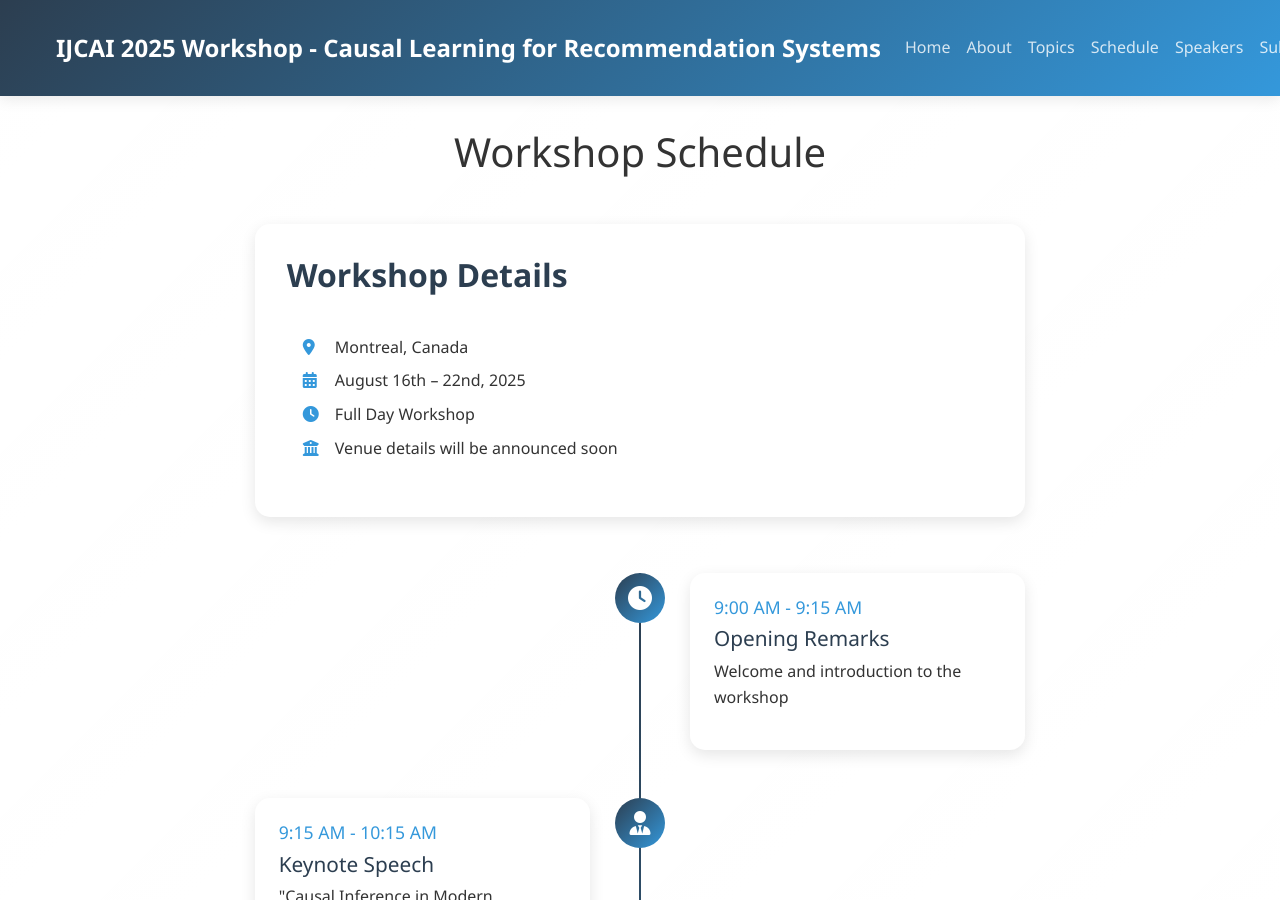
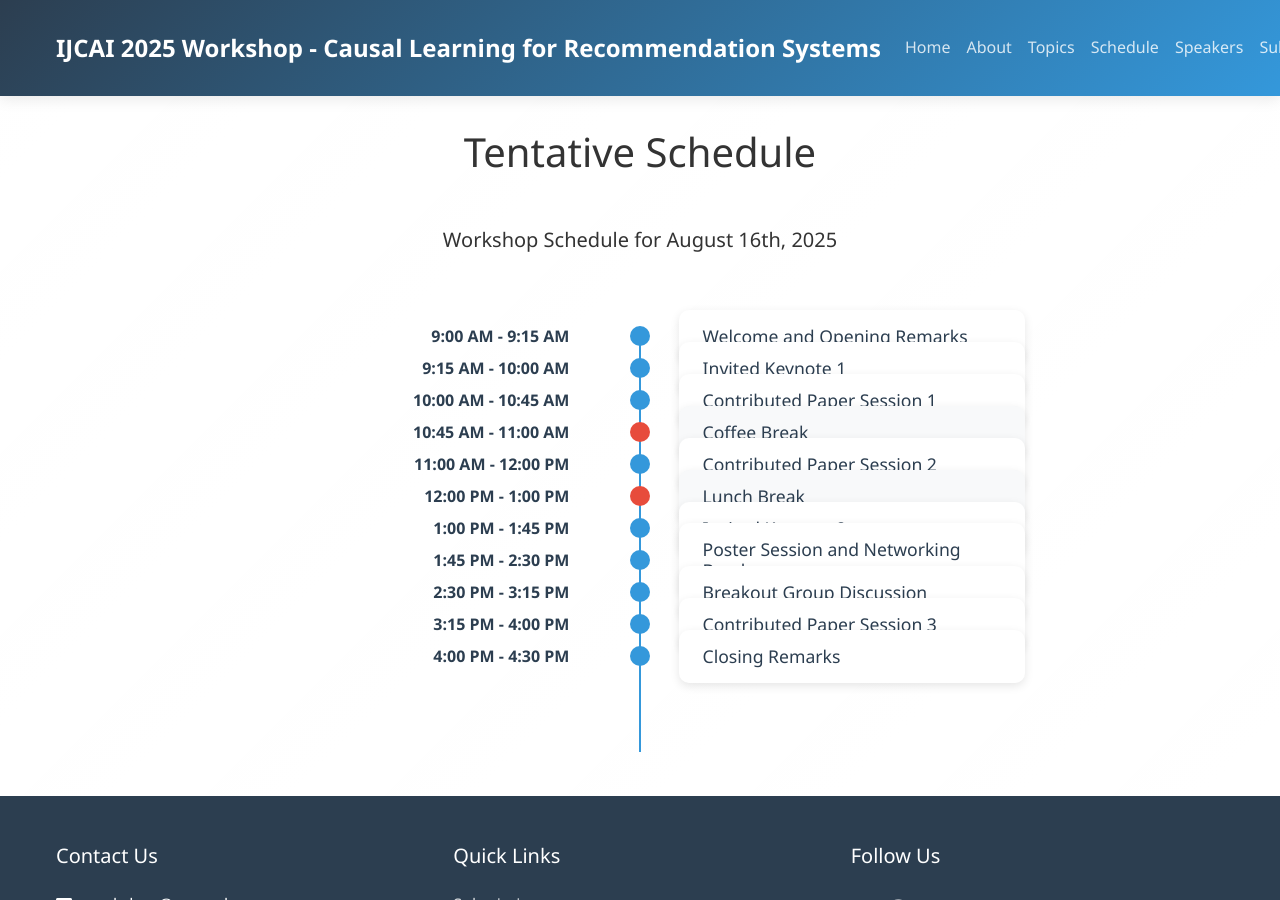
Before and after one commit to xxxholic0511/ijcai2025-causal-learning-recsys, a Jekyll site: the page built from schedule.md, in a window 1280 px wide and 900 px high. Built offline with Jekyll 4.4.1, drawn with Linux system fonts in a browser that asks for light colours; some of the changed text lies outside the part shown.

Commit message:
enhance 4

```diff
--- a/assets/css/main.css
+++ b/assets/css/main.css
@@ -86,7 +86,7 @@
 
 /* Hero section */
 .hero-section {
-    background-image: url('../images/montreal-skyline.jpg');
+    background-image: url('../images/montreal-river-sunset-with-city-lights-urban-buildings.jpg');
     background-size: cover;
     background-position: center;
     background-repeat: no-repeat;
@@ -104,7 +104,7 @@
     left: 0;
     right: 0;
     bottom: 0;
-    background: rgba(44, 62, 80, 0.7);
+    background: linear-gradient(135deg, rgba(44, 62, 80, 0.65) 0%, rgba(52, 152, 219, 0.65) 100%);
     z-index: 1;
 }
 
@@ -113,18 +113,49 @@
     z-index: 2;
     color: white;
     text-align: center;
+    padding: 2rem;
+    background: rgba(255, 255, 255, 0.15);
+    backdrop-filter: blur(10px);
+    -webkit-backdrop-filter: blur(10px);
+    border-radius: 20px;
+    border: 1px solid rgba(255, 255, 255, 0.3);
+    max-width: 800px;
+    margin: 0 auto;
+    box-shadow: 0 8px 32px rgba(0, 0, 0, 0.1);
 }
 
 .hero-content h1 {
     font-size: 3.5rem;
     margin-bottom: 1.5rem;
     font-weight: 700;
+    text-shadow: 2px 2px 4px rgba(0, 0, 0, 0.3);
+    letter-spacing: 0.5px;
 }
 
 .hero-content p {
     font-size: 1.25rem;
     margin-bottom: 2rem;
-    opacity: 0.9;
+    opacity: 0.95;
+    text-shadow: 1px 1px 2px rgba(0, 0, 0, 0.2);
+    line-height: 1.8;
+}
+
+.hero-content .btn-primary {
+    background: rgba(255, 255, 255, 0.2);
+    border: 2px solid white;
+    color: white;
+    padding: 1rem 2.5rem;
+    font-size: 1.1rem;
+    font-weight: 600;
+    border-radius: 50px;
+    transition: all 0.3s ease;
+}
+
+.hero-content .btn-primary:hover {
+    background: white;
+    color: var(--primary-color);
+    transform: translateY(-2px);
+    box-shadow: 0 5px 15px rgba(0, 0, 0, 0.2);
 }
 
 /* Main content styles */
@@ -214,6 +245,11 @@
         font-size: 1.1rem;
     }
 
+    .hero-content {
+        padding: 1.5rem;
+        margin: 0 1rem;
+    }
+
     .navbar-brand {
         font-size: 1.25rem;
     }
--- a/assets/js/download-image.js
+++ b/assets/js/download-image.js
@@ -8,9 +8,9 @@
     fs.mkdirSync(imagesDir);
 }
 
-// Montreal skyline image URL
+// Montreal cityscape image URL
 const imageUrl = 'https://images.unsplash.com/photo-1551882547-ff40c63fe5fa?ixlib=rb-4.0.3&ixid=M3wxMjA3fDB8MHxwaG90by1wYWdlfHx8fGVufDB8fHx8fA%3D%3D&auto=format&fit=crop&w=2070&q=80';
-const imagePath = path.join(imagesDir, 'montreal-skyline.jpg');
+const imagePath = path.join(imagesDir, 'montreal-cityscape.jpg');
 
 // Download the image
 https.get(imageUrl, (response) => {
@@ -19,7 +19,7 @@
         response.pipe(fileStream);
         fileStream.on('finish', () => {
             fileStream.close();
-            console.log('Montreal skyline image downloaded successfully');
+            console.log('Montreal cityscape image downloaded successfully');
         });
     } else {
         console.error('Failed to download image:', response.statusCode);
--- a/schedule.md
+++ b/schedule.md
@@ -5,118 +5,89 @@
 
 <div class="container">
     <div class="row">
+        <div class="col-12">
+            <h1 class="text-center mb-5">Tentative Schedule</h1>
+            <p class="text-center lead mb-5">Workshop Schedule for August 16th, 2025</p>
+        </div>
+    </div>
+
+    <div class="row">
         <div class="col-lg-8 mx-auto">
-            <h1 class="text-center mb-5">Workshop Schedule</h1>
-
-            <div class="card mb-4">
-                <div class="card-body">
-                    <h2 class="card-title">Workshop Details</h2>
-                    <div class="workshop-details">
-                        <p><i class="fas fa-map-marker-alt me-2"></i> Montreal, Canada</p>
-                        <p><i class="fas fa-calendar-alt me-2"></i> August 16th – 22nd, 2025</p>
-                        <p><i class="fas fa-clock me-2"></i> Full Day Workshop</p>
-                        <p><i class="fas fa-university me-2"></i> Venue details will be announced soon</p>
-                    </div>
-                </div>
-            </div>
-
-            <div class="timeline">
+            <div class="schedule-timeline">
                 <div class="timeline-item">
-                    <div class="timeline-badge">
-                        <i class="fas fa-clock"></i>
-                    </div>
-                    <div class="timeline-content">
-                        <h3>9:00 AM - 9:15 AM</h3>
-                        <h4>Opening Remarks</h4>
-                        <p>Welcome and introduction to the workshop</p>
+                    <div class="time">9:00 AM - 9:15 AM</div>
+                    <div class="content">
+                        <h4>Welcome and Opening Remarks</h4>
                     </div>
                 </div>
 
                 <div class="timeline-item">
-                    <div class="timeline-badge">
-                        <i class="fas fa-user-tie"></i>
-                    </div>
-                    <div class="timeline-content">
-                        <h3>9:15 AM - 10:15 AM</h3>
-                        <h4>Keynote Speech</h4>
-                        <p>"Causal Inference in Modern Recommendation Systems"</p>
+                    <div class="time">9:15 AM - 10:00 AM</div>
+                    <div class="content">
+                        <h4>Invited Keynote 1</h4>
                     </div>
                 </div>
 
                 <div class="timeline-item">
-                    <div class="timeline-badge">
-                        <i class="fas fa-coffee"></i>
+                    <div class="time">10:00 AM - 10:45 AM</div>
+                    <div class="content">
+                        <h4>Contributed Paper Session 1</h4>
                     </div>
-                    <div class="timeline-content">
-                        <h3>10:15 AM - 10:45 AM</h3>
+                </div>
+
+                <div class="timeline-item break">
+                    <div class="time">10:45 AM - 11:00 AM</div>
+                    <div class="content">
                         <h4>Coffee Break</h4>
-                        <p>Networking and refreshments</p>
                     </div>
                 </div>
 
                 <div class="timeline-item">
-                    <div class="timeline-badge">
-                        <i class="fas fa-file-alt"></i>
+                    <div class="time">11:00 AM - 12:00 PM</div>
+                    <div class="content">
+                        <h4>Contributed Paper Session 2</h4>
                     </div>
-                    <div class="timeline-content">
-                        <h3>10:45 AM - 12:15 PM</h3>
-                        <h4>Paper Presentations</h4>
-                        <p>Selected paper presentations and discussions</p>
+                </div>
+
+                <div class="timeline-item break">
+                    <div class="time">12:00 PM - 1:00 PM</div>
+                    <div class="content">
+                        <h4>Lunch Break</h4>
                     </div>
                 </div>
 
                 <div class="timeline-item">
-                    <div class="timeline-badge">
-                        <i class="fas fa-utensils"></i>
-                    </div>
-                    <div class="timeline-content">
-                        <h3>12:15 PM - 1:15 PM</h3>
-                        <h4>Lunch Break</h4>
-                        <p>Lunch and networking</p>
+                    <div class="time">1:00 PM - 1:45 PM</div>
+                    <div class="content">
+                        <h4>Invited Keynote 2</h4>
                     </div>
                 </div>
 
                 <div class="timeline-item">
-                    <div class="timeline-badge">
-                        <i class="fas fa-users"></i>
-                    </div>
-                    <div class="timeline-content">
-                        <h3>1:15 PM - 2:15 PM</h3>
-                        <h4>Panel Discussion</h4>
-                        <p>"Challenges and Opportunities in Causal Learning for Recommendations"</p>
+                    <div class="time">1:45 PM - 2:30 PM</div>
+                    <div class="content">
+                        <h4>Poster Session and Networking Break</h4>
                     </div>
                 </div>
 
                 <div class="timeline-item">
-                    <div class="timeline-badge">
-                        <i class="fas fa-lightbulb"></i>
-                    </div>
-                    <div class="timeline-content">
-                        <h3>2:15 PM - 3:15 PM</h3>
-                        <h4>Interactive Session</h4>
-                        <p>Hands-on workshop on implementing causal learning in recommendation systems</p>
+                    <div class="time">2:30 PM - 3:15 PM</div>
+                    <div class="content">
+                        <h4>Breakout Group Discussion</h4>
                     </div>
                 </div>
 
                 <div class="timeline-item">
-                    <div class="timeline-badge">
-                        <i class="fas fa-comments"></i>
-                    </div>
-                    <div class="timeline-content">
-                        <h3>3:15 PM - 3:45 PM</h3>
-                        <h4>Open Discussion</h4>
-                        <p>Q&A and future directions</p>
+                    <div class="time">3:15 PM - 4:00 PM</div>
+                    <div class="content">
+                        <h4>Contributed Paper Session 3</h4>
                     </div>
                 </div>
 
                 <div class="timeline-item">
-                    <div class="timeline-badge">
-                        <i class="fas fa-flag-checkered"></i>
-                    </div>
-                    <div class="timeline-content">
-                        <h3>3:45 PM - 4:00 PM</h3>
+                    <div class="time">4:00 PM - 4:30 PM</div>
+                    <div class="content">
                         <h4>Closing Remarks</h4>
-                        <p>Summary and next steps</p>
                     </div>
                 </div>
             </div>
@@ -125,102 +96,96 @@
 </div>
 
 <style>
-.timeline {
+.schedule-timeline {
     position: relative;
     padding: 2rem 0;
 }
 
-.timeline::before {
+.schedule-timeline::before {
     content: '';
     position: absolute;
     left: 50%;
     transform: translateX(-50%);
     width: 2px;
     height: 100%;
-    background: var(--gradient-primary);
+    background: var(--secondary-color);
 }
 
 .timeline-item {
     position: relative;
-    margin-bottom: 3rem;
+    margin-bottom: 2rem;
     width: 100%;
+    display: flex;
+    justify-content: center;
+    align-items: center;
 }
 
-.timeline-badge {
+.timeline-item::before {
+    content: '';
     position: absolute;
     left: 50%;
     transform: translateX(-50%);
-    width: 50px;
-    height: 50px;
+    width: 20px;
+    height: 20px;
+    background: var(--secondary-color);
     border-radius: 50%;
-    background: var(--gradient-primary);
-    display: flex;
-    align-items: center;
-    justify-content: center;
-    color: white;
-    font-size: 1.5rem;
     z-index: 1;
 }
 
-.timeline-content {
-    width: calc(50% - 50px);
-    padding: 1.5rem;
-    background: white;
-    border-radius: 15px;
-    box-shadow: 0 5px 15px rgba(0,0,0,0.1);
-    position: relative;
-    transition: transform 0.3s ease;
+.timeline-item.break::before {
+    background: var(--accent-color);
 }
 
-.timeline-content:hover {
-    transform: translateY(-5px);
+.time {
+    position: absolute;
+    left: 0;
+    width: 45%;
+    text-align: right;
+    padding-right: 2rem;
+    font-weight: 600;
+    color: var(--primary-color);
 }
 
-.timeline-item:nth-child(odd) .timeline-content {
-    margin-left: auto;
+.content {
+    position: absolute;
+    right: 0;
+    width: 45%;
+    padding-left: 2rem;
+    background: white;
+    border-radius: 10px;
+    box-shadow: 0 3px 10px rgba(0,0,0,0.1);
+    padding: 1rem 1.5rem;
 }
 
-.timeline-content h3 {
-    color: var(--secondary-color);
+.content h4 {
+    margin: 0;
+    color: var(--primary-color);
     font-size: 1.1rem;
-    margin-bottom: 0.5rem;
 }
 
-.timeline-content h4 {
-    color: var(--primary-color);
-    font-size: 1.3rem;
-    margin-bottom: 0.5rem;
+.break .content {
+    background: var(--light-bg);
 }
 
 @media (max-width: 768px) {
-    .timeline::before {
+    .schedule-timeline::before {
         left: 30px;
     }
 
-    .timeline-badge {
+    .timeline-item::before {
         left: 30px;
     }
 
-    .timeline-content {
-        width: calc(100% - 80px);
-        margin-left: 80px !important;
+    .time {
+        left: 60px;
+        width: auto;
+    }
+
+    .content {
+        left: 60px;
+        right: 0;
+        width: calc(100% - 60px);
+        padding-left: 1rem;
     }
 }
-
-.workshop-details {
-    margin-top: 1rem;
-    padding: 1rem;
-    background: var(--light-gray);
-    border-radius: 10px;
-}
-
-.workshop-details p {
-    margin-bottom: 0.5rem;
-    color: var(--text-color);
-}
-
-.workshop-details i {
-    color: var(--secondary-color);
-    width: 20px;
-}
 </style>
```
Also changed, not shown: assets/images/montreal-cityscape.jpg (renamed from assets/images/montreal-skyline.jpg), 1 other file.
